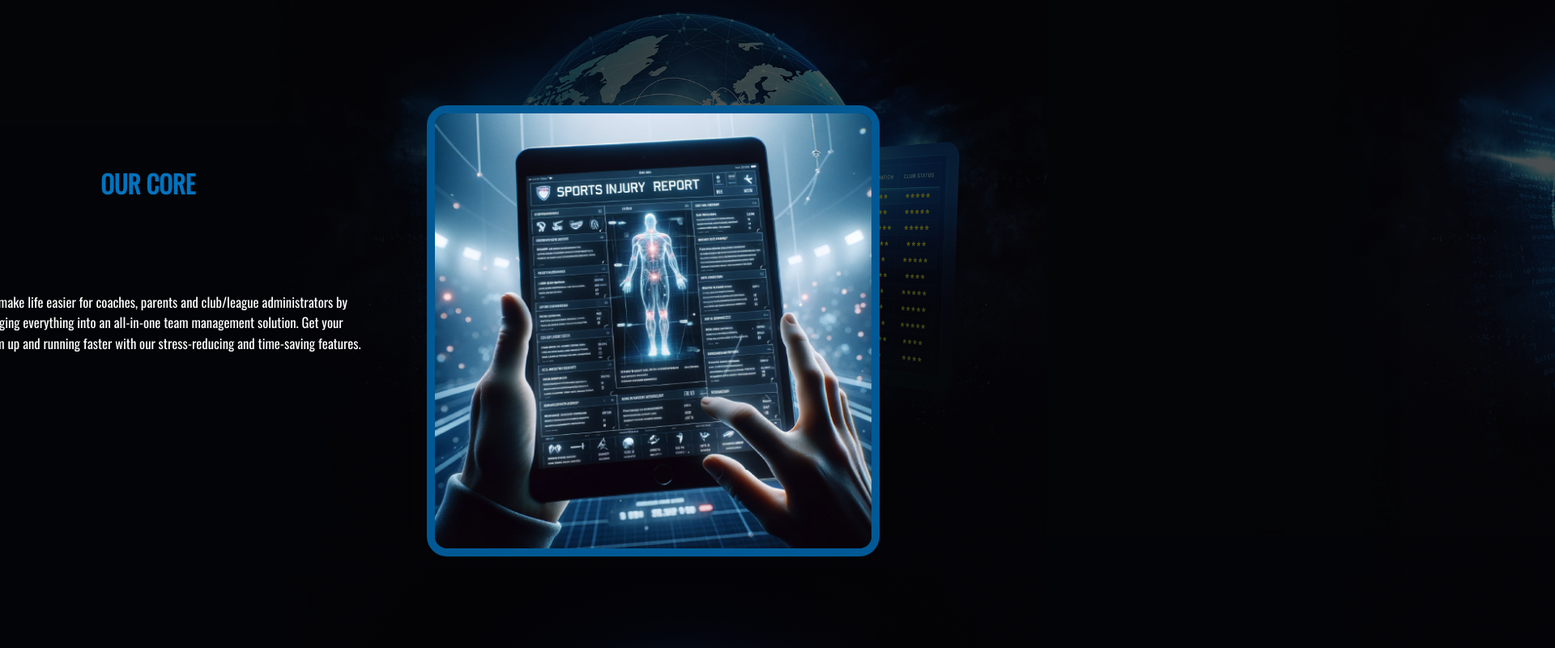
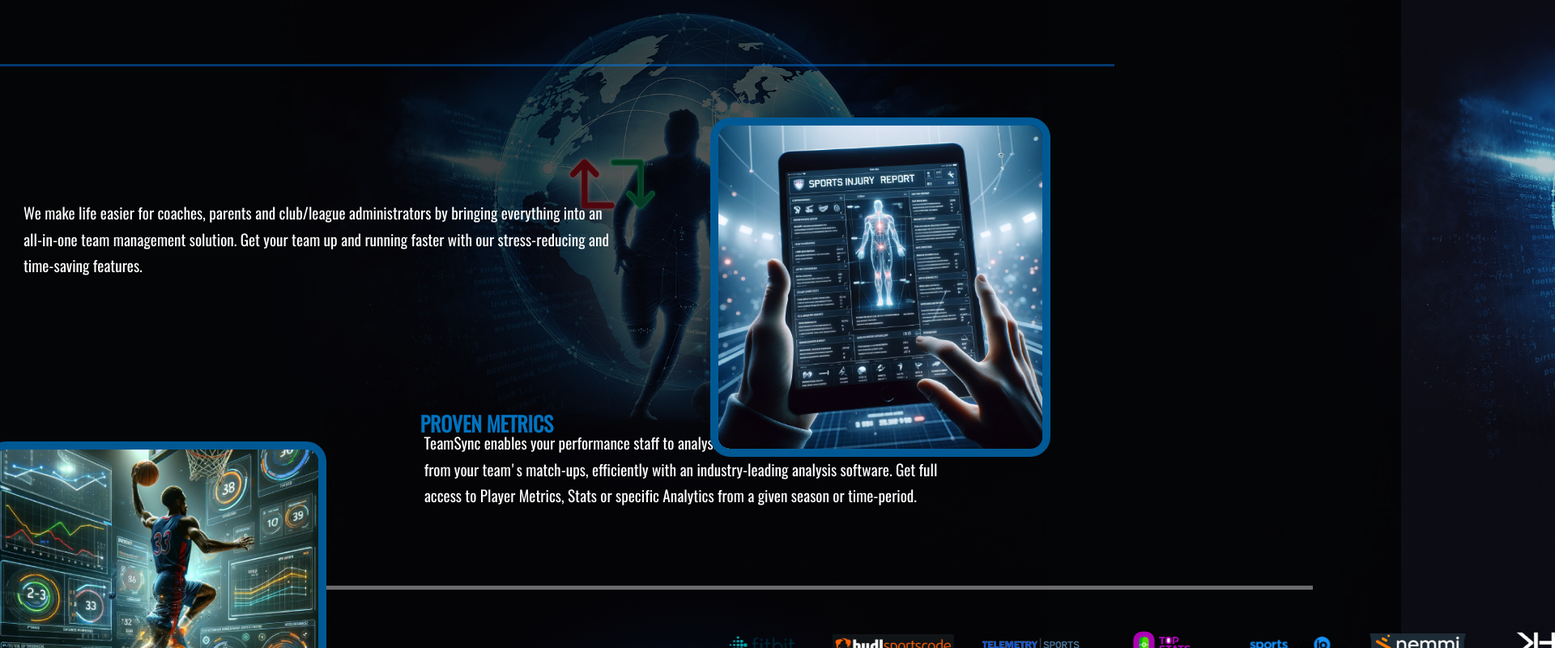
Before and after one commit to Avmannino/P5_Final_TeamSync, a React (Create React App) app: page /home in a window 1280 px wide. Shown: the part 100-900 px from the top of the page at 81% size, 1920 px wide, since content can reach past the window. Built offline with nearby package versions, Linux system fonts and the light colour scheme.

Commit message:
Added resolution adaptation to all CSS classes

```diff
--- a/src/Home.css
+++ b/src/Home.css
@@ -14,162 +14,143 @@ body {
 
 .home-page {
     background-color: rgba(0, 0, 0, 0.144);
-    height: 450vh;
+    height: 200vh; /* Adjusted to 100vh */
     width: 100%;
 }
 
 .home-container {
-    height: 100%;
-    width: 100%; /* Adjust the width as a percentage of the viewport width */
     padding: 5%;
     background-color: #0000009a;
     color: white;
-    position: relative;
 }
 
 .content {
     width: 80%;
     max-width: 100%;
     text-align: center;
-    margin-top: 5vh; /* Adjust margin using vh */
-    flex: 1;
+    margin: 5vh auto; /* Center vertically */
 }
 
 .navbar {
+    position: fixed;
+    top: 3vh;
+    left: -13vw;
     width: 100%;
-    position: fixed;
-    top: 3vh; /* Adjust using vh */
-    left: -18vw;
+    z-index: 999; /* Ensure it's above other content */
 }
 
 .about {
     width: 75%;
-    height: 100%;
-    padding: 0.5px;
-    align-items: center;
+    padding: 10px;
     background-color: #8b000000;
     color: white;
     font-family: Oswald;
     font-weight: normal;
-    border-radius: 0.3vw; /* Adjust the border radius as a percentage of the viewport width */
+    border-radius: 10px; /* Adjusted for better appearance */
     position: relative;
-    top: 20vh; /* Adjust the top position as a percentage of the viewport height */
-    left: 21%; /* Adjust the left position as a percentage of the viewport width */
+    margin: 20vh auto; /* Center vertically */
 }
 
 .about h1 {
-    display: flex;
-    height: 18%;
-    width: 145%;
     font-family: Oswald;
     font-weight: bold;
-    font-size: 2.4vw; /* Adjust font size as a percentage of the viewport width */
-    background-color: rgba(0, 0, 255, 0);
-    color:rgb(0, 115, 192);
-    top: 78vh;
-    right: 30vw;
-
+    font-size: 2vw;
+    color: rgb(0, 115, 192);
+    top: -6vh;
+    left: -19.5vw;
 }
 
 .our-core {
-    height: 25%;
-    width: 37%;
-    display: flex;
-    flex-direction: column;
-    text-wrap:balance;
-    align-items: center;
-    text-align: left;
+    width: 50%; /* Adjusted for better appearance */
     font-family: Oswald;
     font-weight: normal;
-    font-size: 1.3vw; /* Adjust font size as a percentage of the viewport width */
-    line-height: 3.2vh; /* Adjust line height using vh */
-    padding:5px;
+    font-size: 1.5vw; /* Adjusted for better appearance */
+    line-height: 1.7em; /* Adjusted for better appearance */
+    padding: 5px;
     position: relative;
-    top:76vh;
-    right:11.5vw;
+    top: 5vh;
+    right: 19vw;
+    margin: 15vh auto; /* Center vertically */
 }
 
 .horizontal-line {
-    position: absolute;
-    border: none; /* Remove default border */
-    height: 3px; /* Set the height of the line */
-    background-color: #ffd000; /* Set the color of the line */
+    border: none;
+    height: 3px;
+    background-color: #0084ff6b;
+    margin-top: -100px;
 }
 
 .horizontal-line-two {
-    border: none; /* Remove default border */
-    height: 5px; /* Set the height of the line */
-    background-color: #ffffff69; /* Set the color of the line */
-    margin-top: -80%;
+    border: none;
+    height: 5px;
+    background-color: #ffffff69;
+    margin-top: -20px; /* Adjusted for better appearance */
 }
 
 .about h2 {
-    display: flex;
-    height: 3%;
-    width: 21.5%;
     font-family: Oswald;
     font-weight: bold;
-    font-size: 2.4vw; /* Adjust font size as a percentage of the viewport width */
-    background-color: rgba(0, 0, 255, 0);
-    color:rgb(0, 115, 192);
+    font-size: 2vw;
+    color: rgb(0, 115, 192);
     position: relative;
-    top: -20vh;
-    left: 36vw;
+    top: 12vh;
+    left: 48vw;
+    margin-top: -20px; /* Adjusted for better appearance */
 }
 
 .proven-metrics {
-    height: 5%;
-    width:40%;
+    width: 45%;
     font-family: Oswald;
     font-weight: normal;
-    font-size: 1.3vw; /* Adjust font size as a percentage of the viewport width */
-    line-height: 3.2vh; /* Adjust line height using vh */
-    padding:5px;
-    font-size: 1.3vw; /* Adjust font size as a percentage of the viewport width */
+    font-size: 1.5vw; /* Adjusted for better appearance */
+    line-height: 1.7em; /* Adjusted for better appearance */
+    padding: 5px;
     background-color: rgba(0, 0, 255, 0);
-    color:rgb(255, 255, 255);
+    color: white;
     position: relative;
-    top: -29.5vh;
-    left: 36vw;
+    top: 10vh;
+    left: 48vw;
+    margin-top: -20px; /* Adjusted for better appearance */
+}
+
+.basketball-static,
+.core-static {
+    width: 55%; /* Adjusted for better appearance */
+    max-width: 400px; /* Adjusted for better appearance */
+    height: auto;
+    border-radius: 25px;
+    border: 10px solid rgb(0, 89, 148);
+    position: absolute;
+    z-index: 999;
 }
 
 .basketball-static {
-    position: relative;
-    top: 25vh; /* Adjust top position as needed */
-    right: 8.5vw; /* Adjust left position as needed */
-    width: 33%; /* Adjust width as needed */
-    border-radius: 25px;
-    height: auto; /* Maintain aspect ratio */
-    z-index: 999; /* Ensure the image is above other content */
-    border: 10px solid rgb(0, 89, 148);
+    top: 47vh;
+    left: 20%;
+    transform: translateX(-50%);
 }
 
 .core-static {
-    position: relative;
-    top: 120vh; /* Adjust top position as needed */
-    left: 32vw; /* Adjust left position as needed */
-    width: 33%; /* Adjust width as needed */
-    border-radius: 25px;
-    height: auto; /* Maintain aspect ratio */
-    z-index: 999; /* Ensure the image is above other content */
-    border: 10px solid rgb(0, 89, 148);
+    top: -3vh;
+    left: 80%;
+    transform: translateX(-50%);
 }
 
 .logo {
     position: absolute;
-    top: 13vh; /* Adjust using vh */
-    left: 16vw; /* Adjust using vw */
+    top: 13vh;
+    left: 16vw;
 }
 
 .ts-logo {
     position: absolute;
-    top: 19vh; /* Adjust using vh */
-    left: 7vw; /* Adjust using vw */
+    top: 19vh;
+    left: 7vw;
 }
 
 .review-image {
-    margin: 0 1vw; /* Adjust spacing between images using vw */
-    width: 10vw; /* Adjust image size as needed using vw */
+    margin: 0 1vw;
+    width: 10vw;
 }
 
 .scroll-container {
@@ -192,3 +173,26 @@ body {
     font-family: Oswald;
     src: url(./fonts/Oswald.ttf);
 }
+
+/* Media Queries for responsiveness */
+@media screen and (max-width: 768px) {
+    .about,
+    .our-core,
+    .about h2,
+    .proven-metrics {
+        width: 90%;
+        font-size: 3vw;
+        line-height: 3em;
+    }
+}
+
+@media screen and (max-width: 576px) {
+    .about,
+    .our-core,
+    .about h2,
+    .proven-metrics {
+        width: 100%;
+        font-size: 4vw;
+        line-height: 3.5em;
+    }
+}
```
Lines whose indentation alone changed are shown as unchanged.
